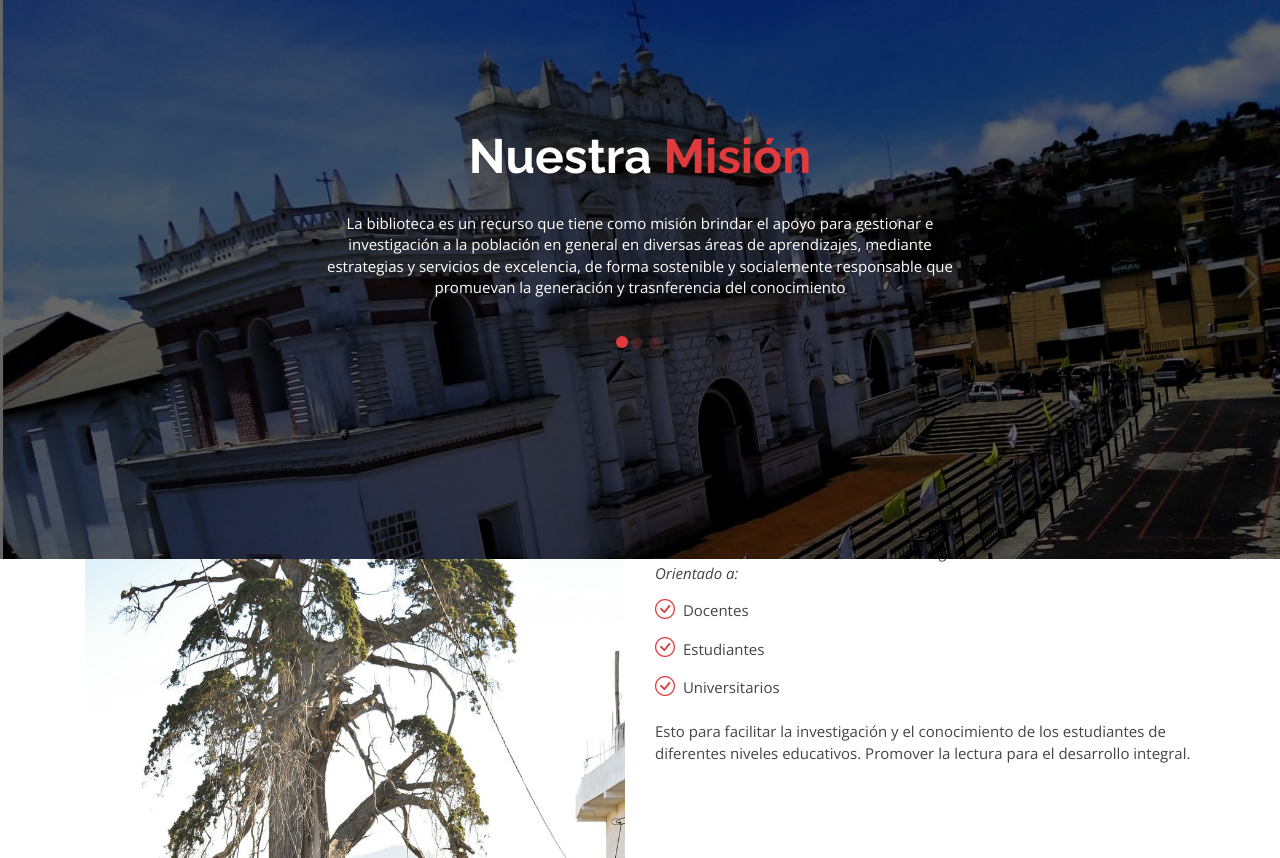
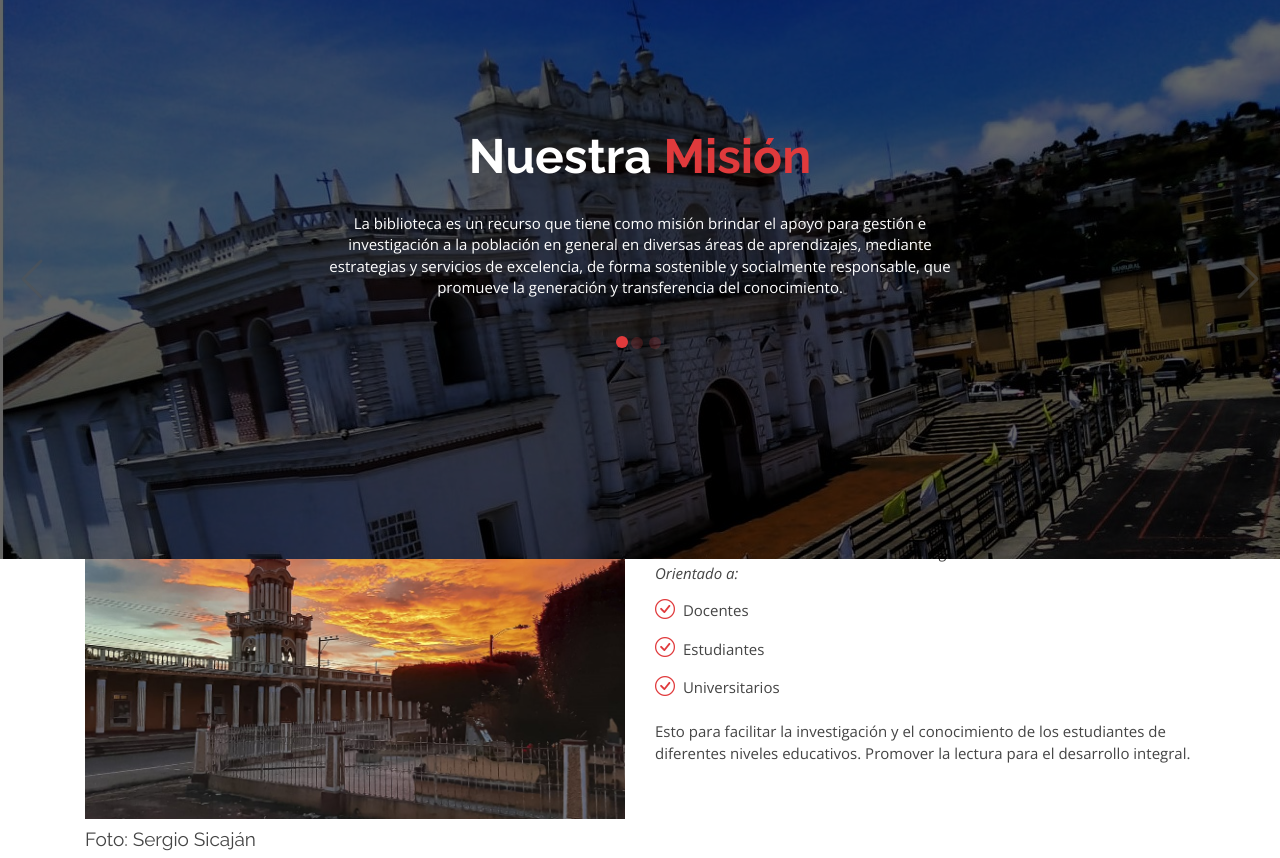
Before and after one commit to jmajpopinf/bibliotecapatzun, a Django app: page / in a window 1280 px wide. Shown: the part 111-969 px from the top of the page. Run offline with Django 3.2, Linux system fonts and the light colour scheme; parts of the project's set-up code (start-up, migrations or seed data) failed here and were passed over; some libraries are stand-ins or nearby versions.

Commit message:
Correcciones y mapa

```diff
--- a/biblioteca/settings.py
+++ b/biblioteca/settings.py
@@ -97,6 +97,7 @@ DATABASES = {
     )
 }
 
+
 # Password validation
 # https://docs.djangoproject.com/en/3.1/ref/settings/#auth-password-validators
 
--- a/templates/base/base.html
+++ b/templates/base/base.html
@@ -75,7 +75,7 @@
             <li><a href="{% url 'libro_listar_Comunicacion' %}">Lenguaje</a></li>
             <li><a href="{% url 'libro_listar_Historia' %}">Historia</a></li>
             <li><a href="{% url 'libro_listar_Varios' %}">Libros Varios</a></li>
-            <li><a href="https://drive.google.com/file/d/1ooJdFCSH2aar1px6pMCfINQJDbMiLAAi/view?usp=sharing" target="_blank">Catálogo Virtual</a></li>
+            <li><a href="https://drive.google.com/file/d/1dt-l88XeDoXzUhLWmiN39Ju6Ls2sc6M6/view?usp=sharing" target="_blank">Catálogo Virtual</a></li>
           </ul>
           <i class="bi bi-list mobile-nav-toggle"></i>
         </nav><!-- .navbar -->
@@ -100,7 +100,7 @@
             <div class="carousel-container">
               <div class="carousel-content">
                 <h2 class="animate__animated animate__fadeInDown">Nuestra <span>Misión</span></h2>
-                <p class="animate__animated animate__fadeInUp">La biblioteca es un recurso que tiene como misión brindar el apoyo para gestionar e investigación a la población en general en diversas áreas de aprendizajes, mediante estrategias y servicios de excelencia, de forma sostenible y socialemente responsable que promuevan la generación y trasnferencia del conocimiento</p>
+                <p class="animate__animated animate__fadeInUp">La biblioteca es un recurso que tiene como misión brindar el apoyo para gestión e investigación a la población en general en diversas áreas de aprendizajes, mediante estrategias y servicios de excelencia, de forma sostenible y socialmente responsable, que promueve la generación y transferencia del conocimiento.</p>
               </div>
             </div>
           </div>
@@ -110,7 +110,7 @@
             <div class="carousel-container">
               <div class="carousel-content">
                 <h2 class="animate__animated fanimate__adeInDown">Nuestra <span>Visión</span></h2>
-                <p class="animate__animated animate__fadeInUp">La biblioteca tiene como visión ser un espacio agradable y accesible, orientada a docentes, estudiantes y universitarios, referente informativo para la gestión y transmisión del conocimiento donde las nuevas tecnologías esten al alcance de todos.</p>
+                <p class="animate__animated animate__fadeInUp">La biblioteca es un recurso que tiene como misión brindar el apoyo para gestión e investigación a la población en general en diversas áreas de aprendizajes, mediante estrategias y servicios de excelencia, de forma sostenible y socialmente responsable, que promueve la generación y transferencia del conocimiento.</p>
               </div>
             </div>
           </div>
--- a/templates/libro/index.html
+++ b/templates/libro/index.html
@@ -11,6 +11,7 @@
       <div class="row">
         <div class="col-lg-6">
           <img src="{% static 'img/about1.jpg' %}" class="img-fluid" alt="">
+          <h4>Foto: Sergio Sicaján</h4>
         </div>
         <div class="col-lg-6 pt-4 pt-lg-0 content">
           <h3>QUIENES SOMOS.</h3>
@@ -27,6 +28,7 @@
             Esto para facilitar la investigación y el conocimiento de los estudiantes de diferentes niveles educativos. Promover la lectura para el desarrollo integral.
           </p>
         </div>
+        <iframe src="https://www.google.com/maps/embed?pb=!1m18!1m12!1m3!1d3334.1156227311603!2d-91.01360539114077!3d14.684036681196503!2m3!1f0!2f0!3f0!3m2!1i1024!2i768!4f13.1!3m3!1m2!1s0x8589470c6008872d%3A0xef519138bc1def17!2sMunicipalidad%20de%20Patz%C3%BAn!5e0!3m2!1ses-419!2sgt!4v1619906269496!5m2!1ses-419!2sgt" frameborder="0" style="border:0; width: 100%; height: 290px;" allowfullscreen></iframe>
       </div>
 
     </div>
```
Also changed, not shown: static/img/about1.jpg.
